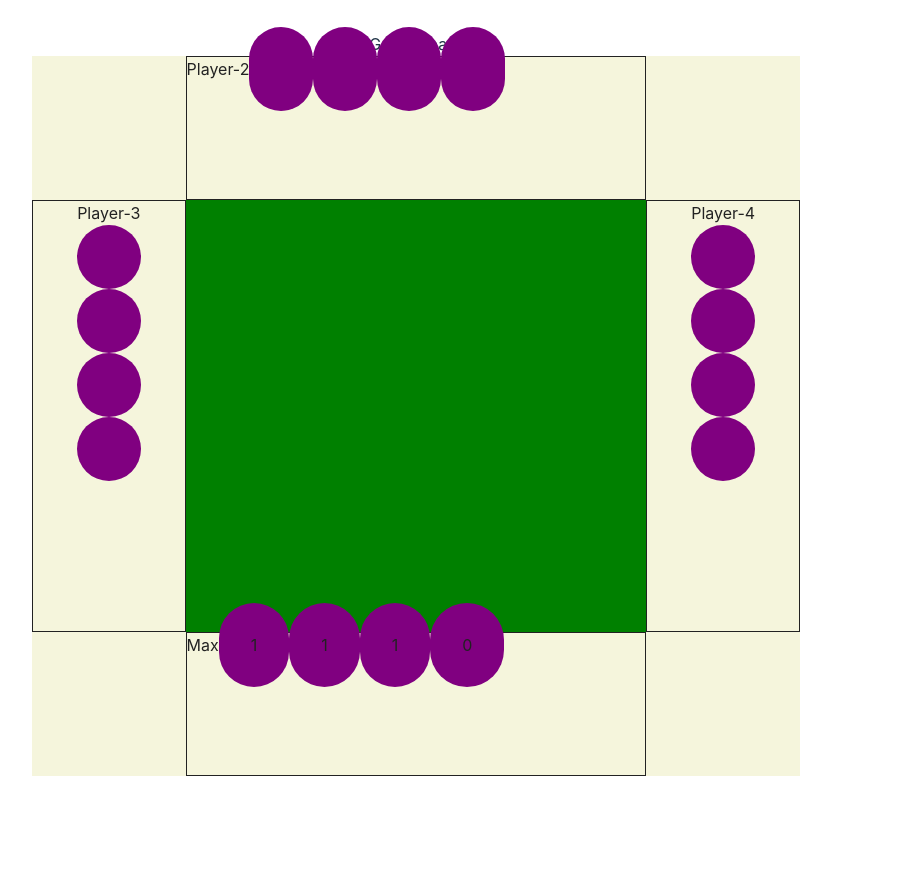
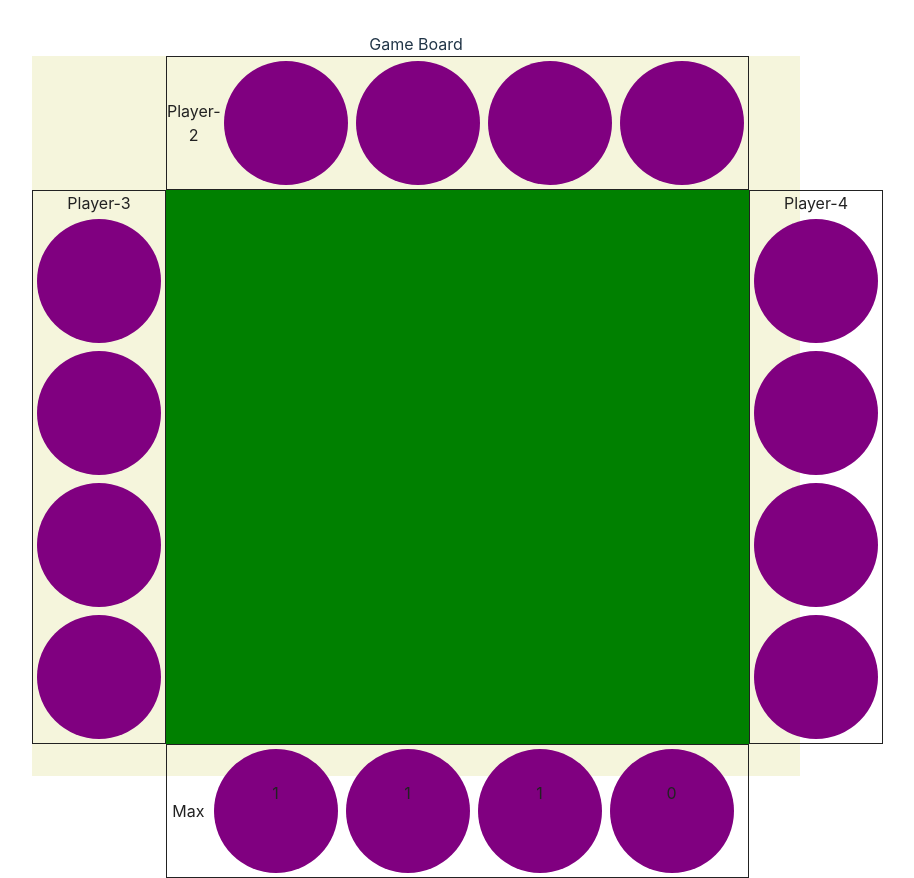
Before and after one commit to Maximillini/skulls_v2, a React (Vite) app: page / in a window 1280 px wide. Shown: the whole page, without its empty margins (224-1138 px from the left). Before the commit the page ends 808 px from the top, so only its background shows below. Built offline with nearby package versions, Linux system fonts and the light colour scheme.

Commit message:
Update styling for player areas

```diff
--- a/src/components/GameBoard/styles.scss
+++ b/src/components/GameBoard/styles.scss
@@ -18,15 +18,24 @@
   .player {
     border: 1px solid #222;
     display: flex;
+    justify-content: space-evenly;
+    align-items: center;
     .hand {
+      display: flex;
       .card {
         background: purple;
-        border-radius: 50px;
+        border-radius: 100%;
+        height: 60px;
+        margin: 4px;
+        width: 60px;
       }
     }
 
     &.player-1 {
       grid-area: player1;
+      .player-name-area {
+
+      }
     }
     &.player-2 {
       grid-area: player2;
@@ -37,7 +46,6 @@
       flex-direction: column;
       grid-area: player3;
       .hand {
-        display: flex;
         flex: 0 0 40%;
         flex-direction: column;
         align-items: center;
```
